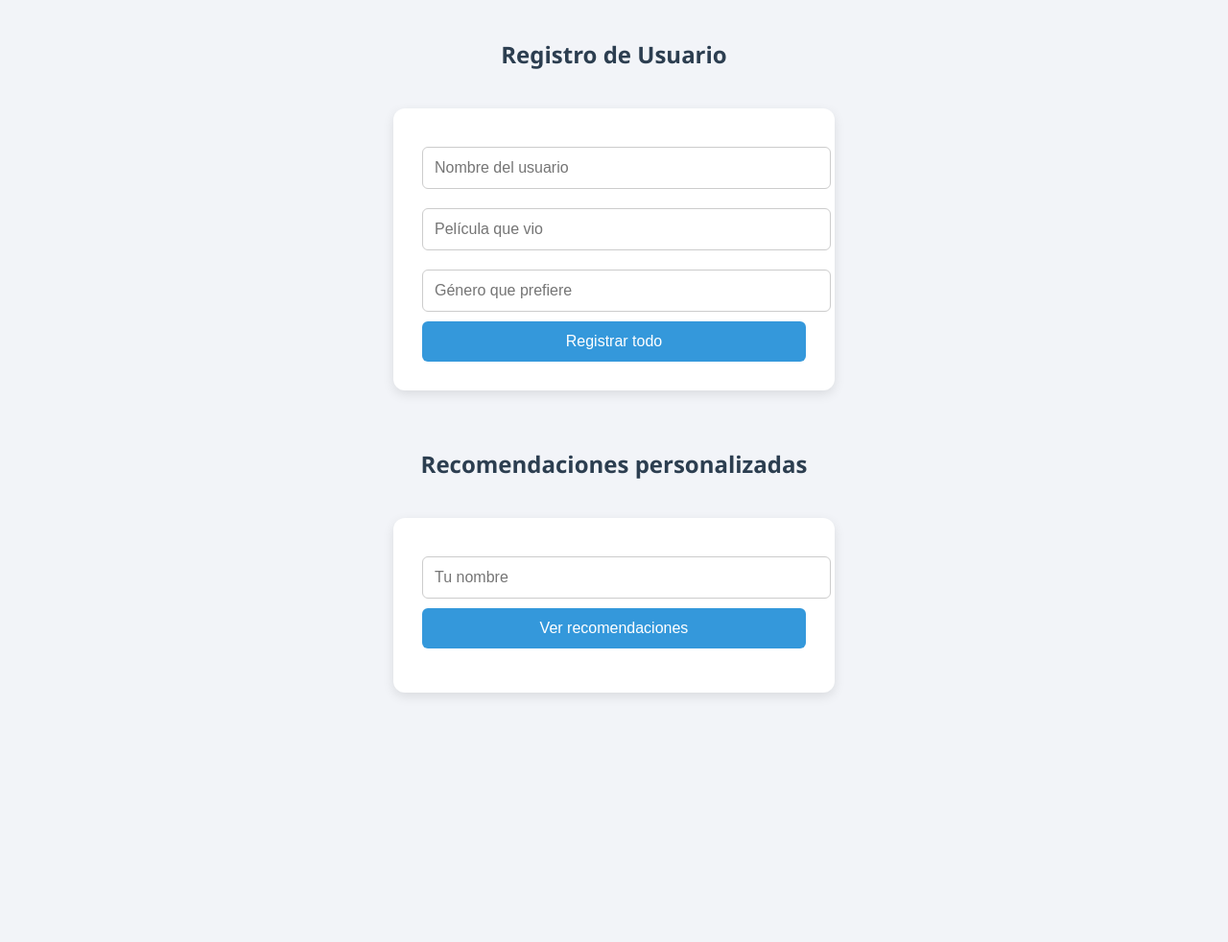
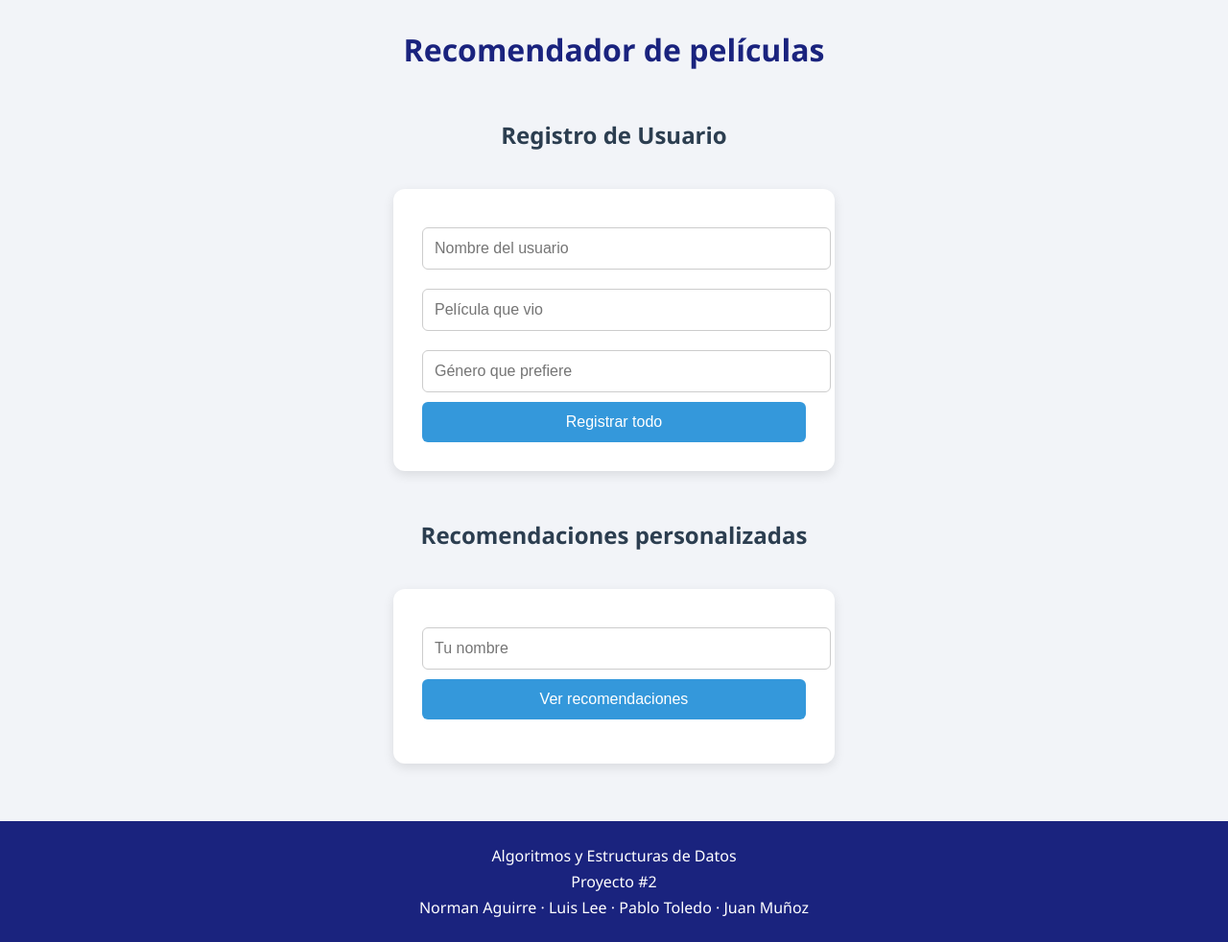
Before and after one commit to xPat95/proyecto2, a website: page backend-recomendaciones/public/index.html in a window 1280 px wide. Shown: the whole page at 96% size. Before the commit the page ends 800 px from the top, so only its background shows below. Drawn offline with Linux system fonts and the light colour scheme.

Commit message:
add header and footer

```diff
--- a/backend-recomendaciones/public/index.html
+++ b/backend-recomendaciones/public/index.html
@@ -14,9 +14,15 @@
       align-items: center;
     }
 
+    h1 {
+      color: #1a237e;
+      margin-top: 30px;
+      font-size: 32px;
+    }
+
     h2 {
       color: #2c3e50;
-      margin-top: 40px;
+      margin-top: 30px;
     }
 
     form, .recomendaciones {
@@ -65,9 +71,24 @@
       padding: 10px;
       border-radius: 6px;
     }
+
+    footer {
+      background-color: #1a237e;
+      color: white;
+      text-align: center;
+      padding: 20px;
+      margin-top: 40px;
+      width: 100%;
+    }
+
+    footer p {
+      margin: 5px 0;
+    }
   </style>
 </head>
 <body>
+  <h1>Recomendador de películas</h1>
+
   <h2>Registro de Usuario</h2>
   <form id="form-registro">
     <input type="text" id="nombre" placeholder="Nombre del usuario" required>
@@ -83,6 +104,12 @@
     <ul id="lista-recomendaciones"></ul>
   </div>
 
+  <footer>
+    <p>Algoritmos y Estructuras de Datos</p>
+    <p>Proyecto #2</p>
+    <p>Norman Aguirre · Luis Lee · Pablo Toledo · Juan Muñoz</p>
+  </footer>
+
   <script src="script.js"></script>
 </body>
 </html>
```
